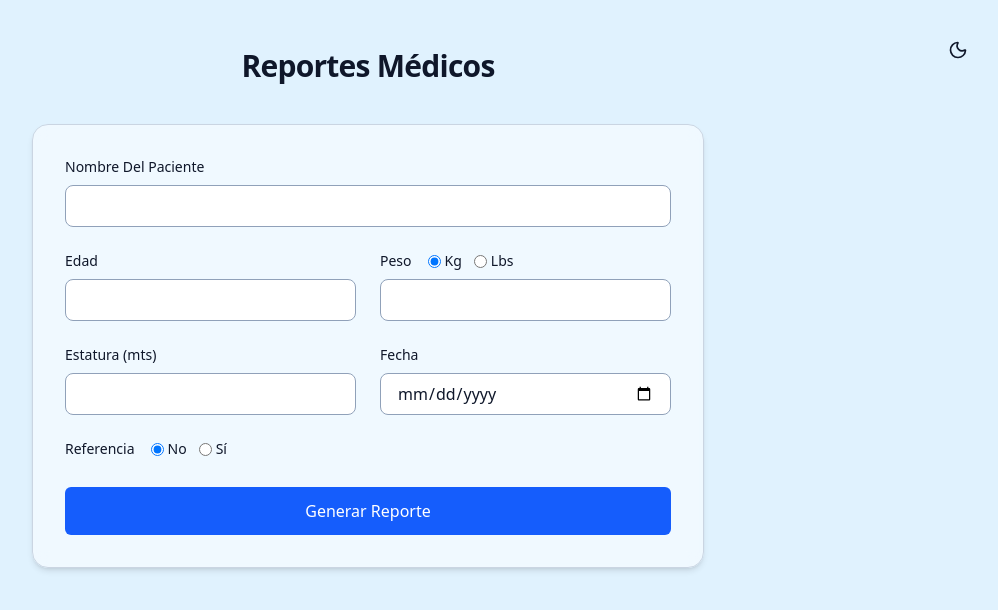
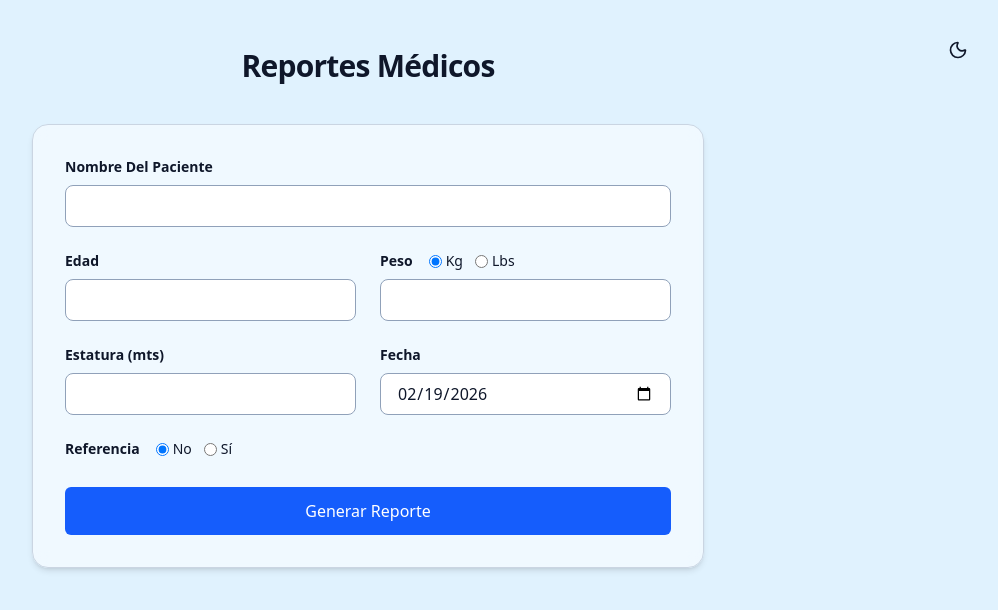
Before and after one commit to Vecttory/medical-reports, a Next.js app: page / in a window 1280 px wide. Shown: the top 610 px of the page, without its empty margins (272-1270 px from the left). Built offline with nearby package versions, Linux system fonts and the light colour scheme.

Commit message:
initial value for date field and bolded labels in form

```diff
--- a/app/page.js
+++ b/app/page.js
@@ -38,7 +38,7 @@ export default function Home() {
         <form action={formAction} className="space-y-6">
           {/* Nombre */}
           <div>
-            <label htmlFor="name" className="block text-sm font-medium mb-2">
+            <label htmlFor="name" className="block text-sm font-bold mb-2">
               Nombre Del Paciente
             </label>
             <input
@@ -53,7 +53,7 @@ export default function Home() {
           <div className="grid grid-cols-1 sm:grid-cols-2 gap-6">
             {/* Edad */}
             <div>
-              <label htmlFor="age" className="block text-sm font-medium mb-2">
+              <label htmlFor="age" className="block text-sm font-bold mb-2">
                 Edad
               </label>
               <input
@@ -69,7 +69,7 @@ export default function Home() {
             {/* Peso */}
             <div>
               <div className="flex items-center space-x-4 mb-2">
-                <label htmlFor="weight" className="block text-sm font-medium">
+                <label htmlFor="weight" className="block text-sm font-bold">
                   Peso
                 </label>
                 <div className="flex items-center space-x-3 text-sm">
@@ -96,7 +96,7 @@ export default function Home() {
 
             {/* Estatura */}
             <div>
-              <label htmlFor="height" className="block text-sm font-medium mb-2">
+              <label htmlFor="height" className="block text-sm font-bold mb-2">
                 Estatura (mts)
               </label>
               <input
@@ -112,7 +112,7 @@ export default function Home() {
 
             {/* Fecha */}
             <div>
-              <label htmlFor="date" className="block text-sm font-medium mb-2">
+              <label htmlFor="date" className="block text-sm font-bold mb-2">
                 Fecha
               </label>
               <input
@@ -120,6 +120,7 @@ export default function Home() {
                 id="date"
                 name="date"
                 required
+                defaultValue={new Date().toISOString().split('T')[0]}
                 className="w-full px-4 py-2 border-1 border-slate-400 dark:border-slate-500 rounded-lg bg-white dark:bg-slate-950 focus:outline-none focus:ring-2 focus:ring-blue-500 focus:border-transparent transition-shadow"
               />
             </div>
@@ -128,7 +129,7 @@ export default function Home() {
           {/* Referencia */}
           <div>
             <div className="flex items-center space-x-4 mb-2">
-              <label className="block text-sm font-medium">
+              <label className="block text-sm font-bold">
                 Referencia
               </label>
               <div className="flex items-center space-x-3 text-sm">
```
